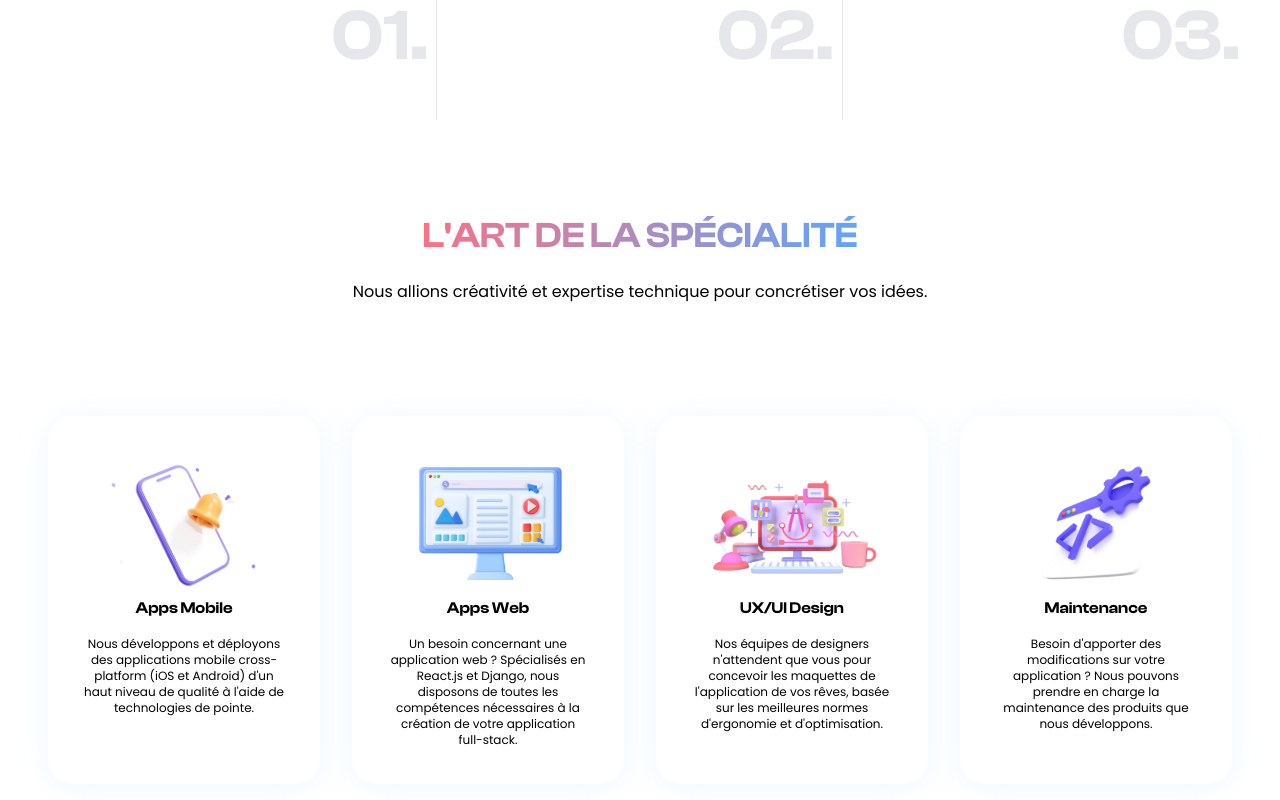
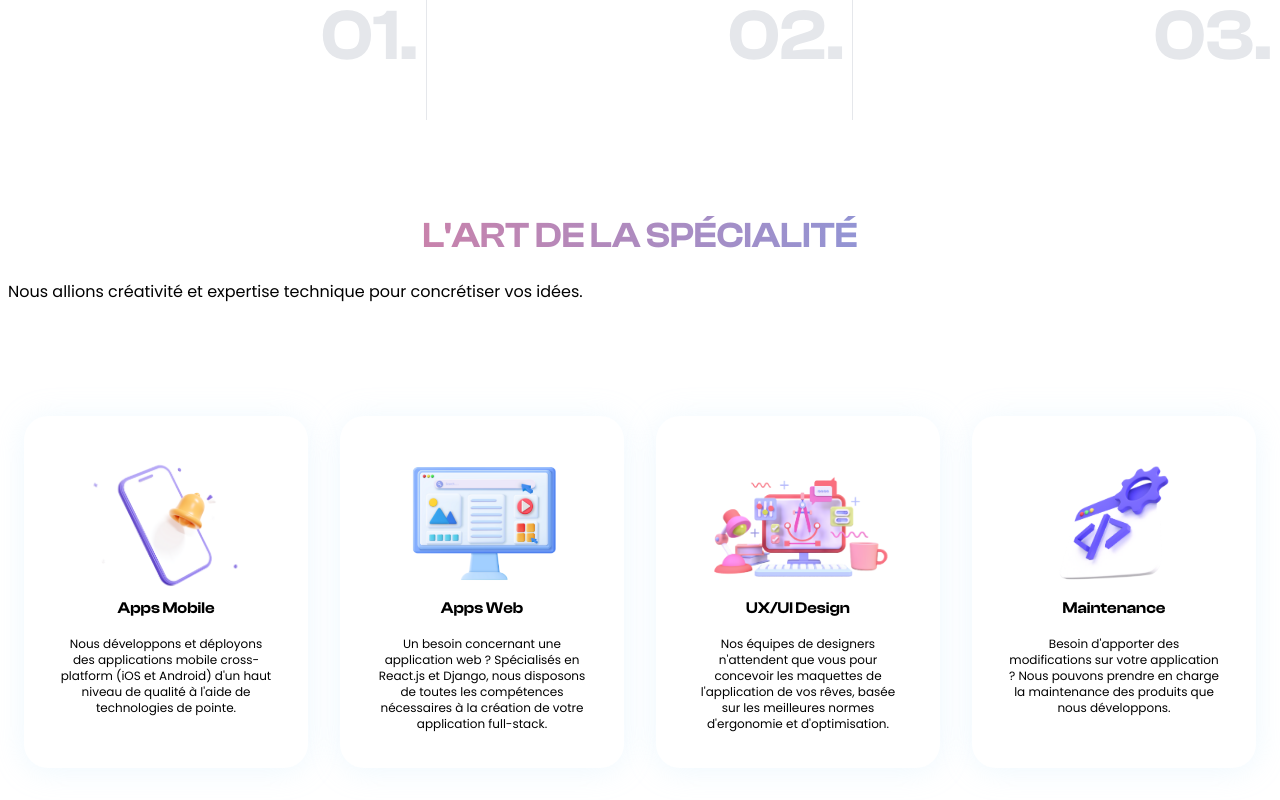
Before and after one commit to karim1349/alfirma-web, a React (Create React App) app: page /#/home in a window 1280 px wide. Shown: the part 1000-1800 px from the top of the page. Built offline with nearby package versions, Linux system fonts and the light colour scheme.

Commit message:
minor design fixes

```diff
--- a/public/output.css
+++ b/public/output.css
@@ -1520,11 +1520,6 @@ video {
     padding-bottom: 6rem;
   }
 
-  .md\:px-2 {
-    padding-left: 0.5rem;
-    padding-right: 0.5rem;
-  }
-
   .md\:text-8xl {
     font-size: 6rem;
     line-height: 1;
--- a/src/pages/Home/Home.js
+++ b/src/pages/Home/Home.js
@@ -37,7 +37,7 @@ function Home() {
 
                     </div>
                 </div>
-                <div className='md:px-8 max-w-7xl flex flex-col items-center justify-center self-center overflow-hidden'>
+                <div className='max-w-7xl flex flex-col items-center justify-center self-center overflow-hidden'>
                     <div className='grid grid-cols-1 md:grid-cols-3 md:h-80'>
                         <div className='flex flex-1 px-2 py-12 md:border-r group hover:bg-[url(/assets/illustrations/backgroundDiscussion.png)] bg-cover bg-center hover:text-white'>
                             <div className='w-4 h-4 rounded-full bg-blue-50 mr-7 mt-2'/>
@@ -67,6 +67,7 @@ function Home() {
                             </div>
                         </div>
                     </div>
+                    <div className='px-2'>
                         <h1 id="SECTION_A_PROPOS" className='text-center mb-6 text-4xl font-semibold text-transparent bg-clip-text bg-gradient-to-r from-rose-400 to-blue-400 mt-24'>L'ART DE LA SPÉCIALITÉ</h1>
                         <p>Nous allions créativité et expertise technique pour concrétiser vos idées.</p>
                         <div className='flex w-full flex-col md:flex-row my-28'>
@@ -89,6 +90,7 @@ function Home() {
                                 <img src="/assets/illustrations/maintenance.png" alt="logo"  className=" h-36 group-hover:h-48 object-contain transform transition-all" />
                                 <h1 className='font-semibold'>Maintenance</h1>
                                 <p className='text-xs text-center mt-4'>Besoin d'apporter des modifications sur votre application ? Nous pouvons prendre en charge la maintenance des produits que nous développons. </p>
+                            </div>
                         </div>
                     </div>
                 </div>
```
Lines whose indentation alone changed are shown as unchanged.
